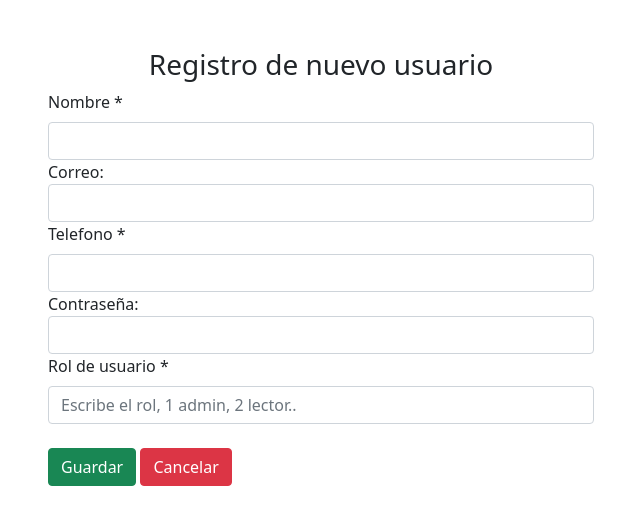
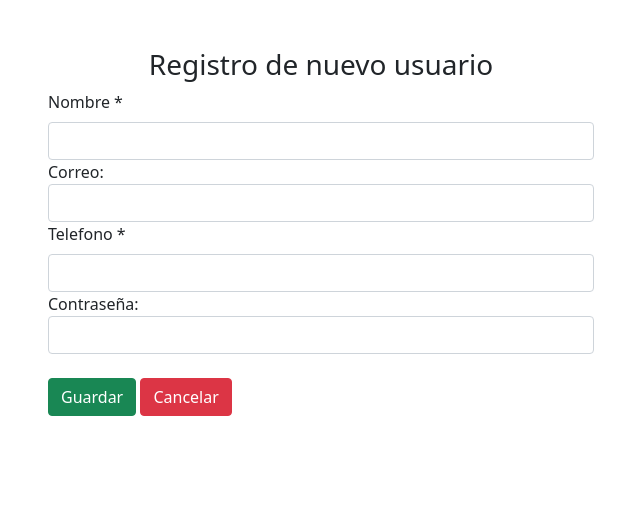
Before and after one commit to Anvid31/FF, a PHP site: page / in a window 1280 px wide. Shown: the top 525 px of the page, without its empty margins (319-959 px from the left). Run offline with PHP 8.4, Linux system fonts and the light colour scheme; a user stored in the database is signed in.

```diff
--- a/index.php
+++ b/index.php
@@ -60,12 +60,6 @@ if( $validar == null || $validar = ''){
                                 <input type="password" name="password" id="password" class="form-control" required>
                             </div>
 
-                            <div class="form-group">
-                                  <label for="rol" class="form-label">Rol de usuario *</label>
-                                <input type="number"  id="rol" name="rol" class="form-control" placeholder="Escribe el rol, 1 admin, 2 lector..">
-
-                            </div>
-
 
                            <br>
 
```
Also changed, not shown: views/user.php (+7 -6 lines), Fesc/Grafico.png (added), Fesc/Logo_of_FESC_University.svg.png (added), Fesc/Modas.png (added), Fesc/Software.png (added), Fesc/Turismo.png (added), Fesc/logistica.png (added), Fesc/logo-web.png (added), Fesc/maxresdefault (1).jpg (added), Fesc/maxresdefault.jpg (added).
